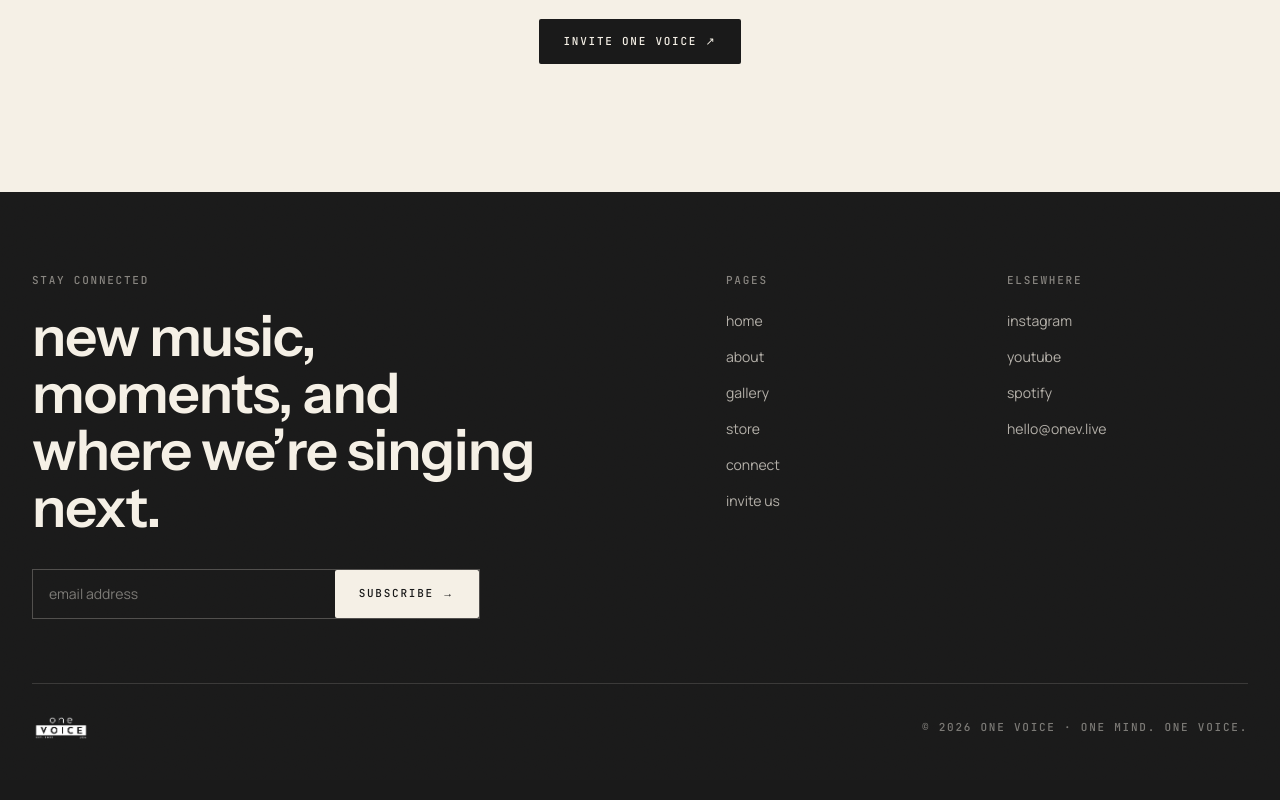
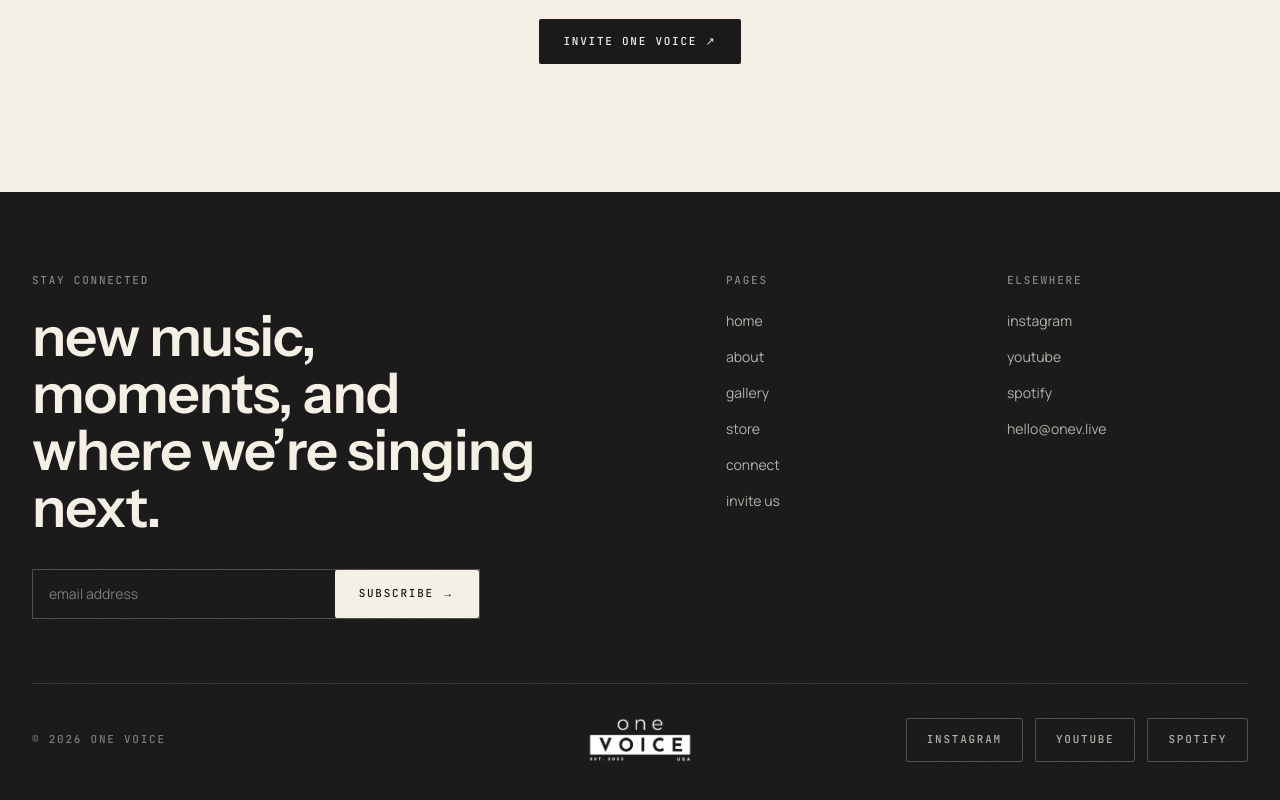
Before and after one commit to eayanwale/onevoice-website, a Next.js app: page / in a window 1280 px wide. Shown: the part 4265-5065 px from the top of the page. Built offline with nearby package versions, Linux system fonts and the light colour scheme.

Commit message:
feat: rebalance footer bar to copyright, centered logo, social buttons

```diff
--- a/components/SiteFooter.tsx
+++ b/components/SiteFooter.tsx
@@ -77,17 +77,41 @@ export default function SiteFooter() {
           </div>
         </div>
 
-        <div className="mt-16 flex flex-wrap items-center justify-between gap-4 border-t border-off-white/15 pt-8">
-          <Image
-            src="/logo/one-voice-lockup-light-trimmed.png"
-            alt="One Voice — est. 2023, USA"
-            width={981}
-            height={405}
-            className="h-6 w-auto object-contain"
-          />
-          <p className="label-text text-off-white/45">
-            &copy; 2026 one voice &middot; one mind. one voice.
+        {/* three-up bottom bar: copyright left, logo centered, socials right.
+            the outer columns share a basis so the logo lands on the true
+            center of the bar rather than the center of the leftover space. */}
+        <div className="mt-16 flex flex-col items-center gap-6 border-t border-off-white/15 pt-8 sm:flex-row sm:justify-between">
+          <p className="label-text order-2 text-off-white/45 sm:order-1 sm:flex-1">
+            &copy; 2026 one voice
           </p>
+
+          <Link
+            href="/"
+            aria-label="One Voice — home"
+            className="order-1 shrink-0 transition-opacity duration-200 hover:opacity-80 sm:order-2"
+          >
+            <Image
+              src="/logo/one-voice-lockup-light-trimmed.png"
+              alt="One Voice — est. 2023, USA"
+              width={981}
+              height={405}
+              className="h-10 w-auto object-contain sm:h-12"
+            />
+          </Link>
+
+          <div className="order-3 flex flex-wrap justify-center gap-3 sm:flex-1 sm:justify-end">
+            {SOCIAL_LINKS.map((link) => (
+              <a
+                key={link.label}
+                href={link.href}
+                target="_blank"
+                rel="noreferrer"
+                className="btn-outline border-off-white/25 text-off-white/70 hover:bg-off-white/10 hover:text-off-white"
+              >
+                {link.label}
+              </a>
+            ))}
+          </div>
         </div>
       </div>
     </footer>
```
